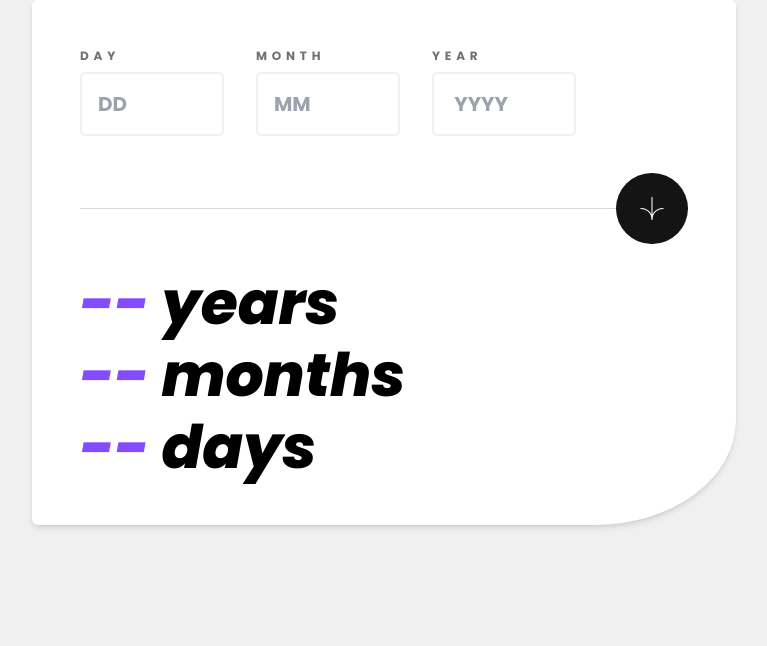
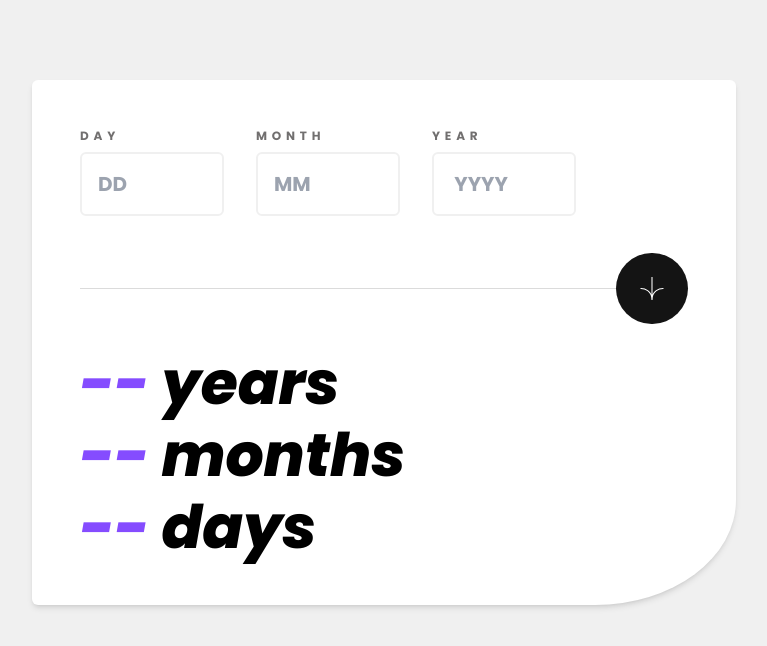
Before and after one commit to rahmannudn/age-calc-app, a website: page index.html in a window 1280 px wide. Shown: the whole page, without its empty margins (256-1023 px from the left). Drawn offline with Linux system fonts and the light colour scheme.

Commit message:
Update index.html

```diff
--- a/index.html
+++ b/index.html
@@ -23,7 +23,7 @@
 
 </head>
 
-<body class="font-poppins w-full min-h-full bg-offWhite mt-8 flex justify-center">
+<body class="font-poppins w-full min-h-full bg-offWhite mt-20 flex justify-center">
   <!-- card start -->
   <form class="card w-[95%] max-w-[375px] h-full bg-white rounded-md rounded-br-[20%] lg:max-w-none lg:w-[55%] shadow-md">
     <div class="p-8 xl:p-12">
```
